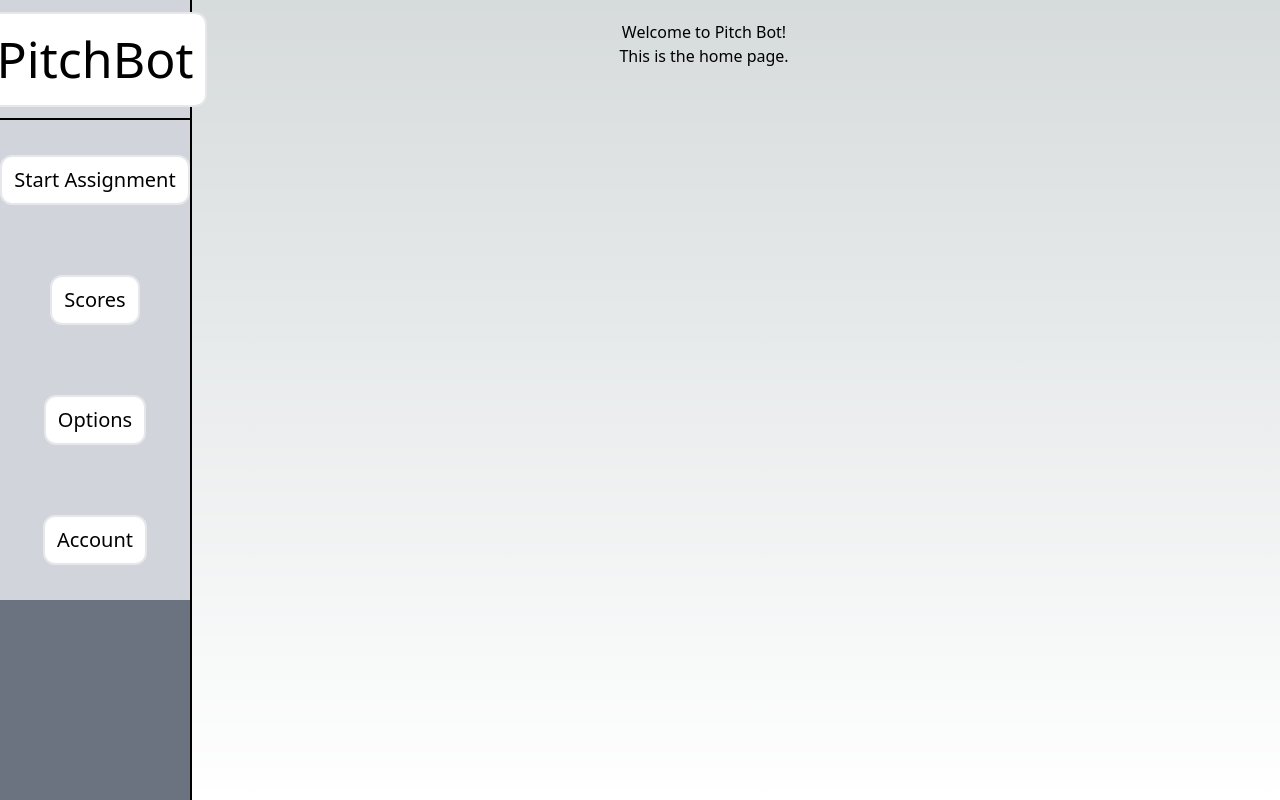
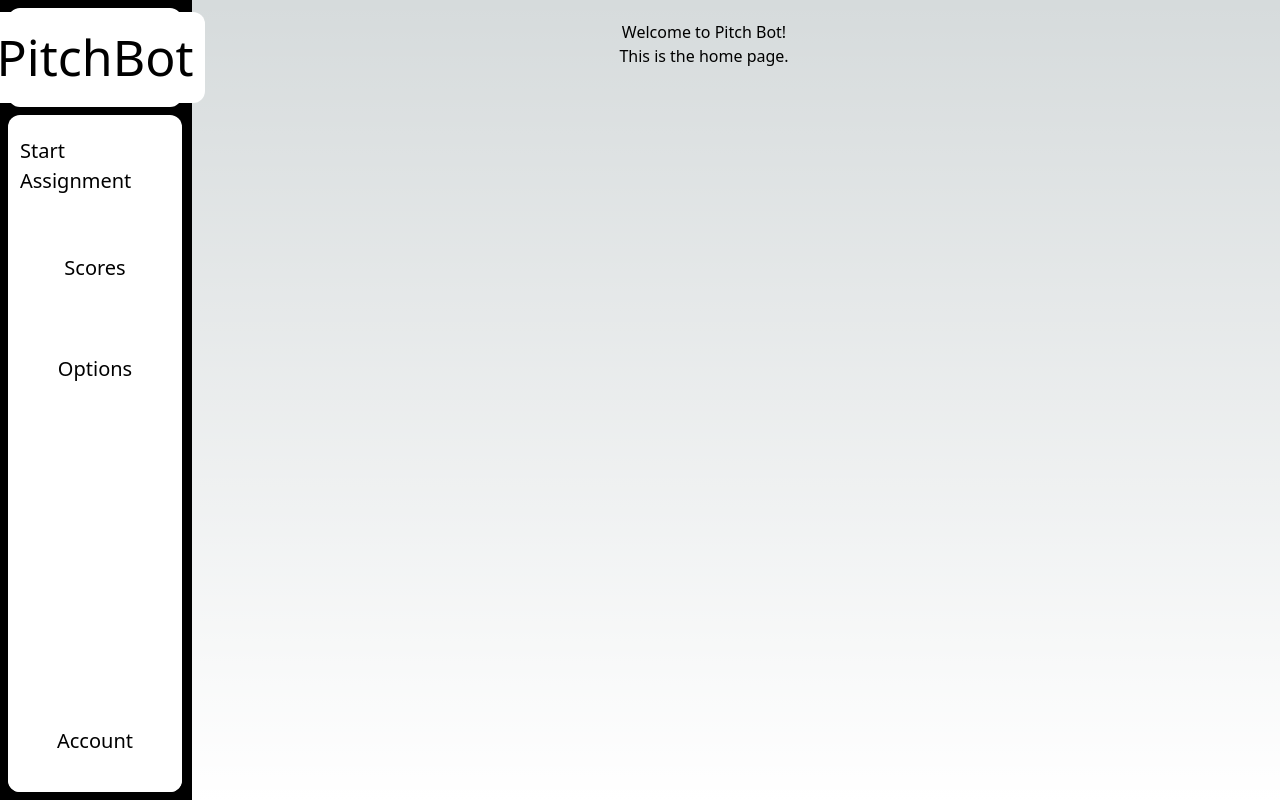
Before and after one commit to iharriso0626/PitchBotFE, a Next.js app: page / in a window 1280 px wide. Built offline with nearby package versions, Linux system fonts and the light colour scheme.

Commit message:
Added styling changes to ChatPage

```diff
--- a/src/app/components/sidebar.tsx
+++ b/src/app/components/sidebar.tsx
@@ -5,30 +5,32 @@ import { Button, Drawer, Menu } from 'react-daisyui';
 
 const Sidebar = () => {
   return (
-    <div className='w-[15%] h-screen bg-gray-500 border-r-2 border-black'>
-        {/* Name Box */}
-        <div className='flex h-[15%] w-fill border-b-2 border-black bg-gray-300 items-center justify-center text-[50px]'>
-          <h1 className='p-2 px-3 border-2 bg-white rounded-xl'>PitchBot</h1>
-        </div>
+    <div className='w-[15%]  h-full bg-black   p-2 flex flex-col border-r-2 border-black'>
+       {/* Name Box */}
+      <div className='flex h-[15%] w-fill rounded-xl border-black bg-white items-center justify-center text-[50px]'>
+          <h1 className='p-2 px-3  bg-white rounded-xl'>PitchBot</h1>
+      </div>
 
+      <div className='flex-col h-screen mt-2 bg-white rounded-xl flex w-full'>
         {/* Start Assignment Box */}
-        <div className='flex h-[15%] w-fill  border-black bg-gray-300 items-center justify-center text-[20px]'>
-          <h1 className='p-2 px-3 border-2 bg-white rounded-xl'>Start Assignment</h1>
+        <div className='flex h-[15%] w-fill  border-black  items-center justify-center text-[20px]'>
+          <h1 className='p-2 px-3  rounded-xl'>Start Assignment</h1>
         </div>
 
         {/* Scores Box */}
-        <div className='flex h-[15%] w-fill  border-black bg-gray-300 items-center justify-center text-[20px]'>
-          <h1 className='p-2 px-3 border-2 bg-white rounded-xl'>Scores</h1>
+        <div className='flex h-[15%] w-fill  border-black  items-center justify-center text-[20px]'>
+          <h1 className='p-2 px-3   rounded-xl'>Scores</h1>
         </div>
 
         {/* Options Box */}
-        <div className='flex h-[15%] w-fill border-black bg-gray-300 items-center justify-center text-[20px]'>
-          <h1 className='p-2 px-3 border-2 bg-white rounded-xl'>Options</h1>
+        <div className='flex h-[15%] w-fill mb-auto border-black bg-white items-center justify-center text-[20px]'>
+          <h1 className='p-2 px-3 bg-white rounded-xl'>Options</h1>
         </div>
 
         {/* Account Box */}
-        <div className='flex h-[15%] w-fill  border-black bg-gray-300 items-center justify-center text-[20px]'>
-          <h1 className='p-2 px-3 border-2 bg-white rounded-xl'>Account</h1>
+        <div className='flex h-[15%] w-fill rounded-b-xl border-black bg-white items-center justify-center text-[20px]'>
+          <h1 className='p-2 px-3  bg-white rounded-xl'>Account</h1>
+        </div>
         </div>
     </div>
   );
--- a/src/pages/ChatPage.tsx
+++ b/src/pages/ChatPage.tsx
@@ -13,18 +13,21 @@ const ChatPage: React.FC = () => {
   };
 
   return (
-    <div className='w-screen h-screen flex items-center  bg-gray-300'>
+    <div className='w-screen h-screen overflow-hidden flex items-center  bg-black '>
       <Sidebar />
-    <div className="p-5 flex h-[90%] w-[80%]  rounded-2xl  border-2 flex-col bg-white mx-auto font-sans ">
+
+    {/* Box Containing Main Body*/}
+    <div className="p-5 flex h-[90%] w-[80%]  rounded-2xl  border-[8px] border-[#cb88fc] flex-col bg-white mx-auto font-sans ">
       <h1 className="text-2xl justify-center flex font-bold mb-4">Pitch Your Ideas Here!</h1>
 
       {/* Box Containing Cameras*/}
       <div className='flex flex-row '>
         {/* User Camera box */}
-        <div className='w-[450px] h-[350px] border-2 rounded-2xl bg-black ml-5 text-white'><h1 className='flex items-center justify-center h-full w-full'>User Camera Here</h1></div>
+        <div className='w-[450px] h-[350px] border-[10px] border-[#6f04bd] rounded-2xl bg-black ml-5 text-white'>
+          <h1 className='flex items-center justify-center h-full w-full'>User Camera Here</h1></div>
 
         {/* AI Camera box */}
-        <div className='w-[450px] h-[350px] border-2 flex rounded-2xl bg-black ml-auto mr-5 text-white'><h1 className='flex items-center justify-center h-full w-full'>AI Camera Here</h1></div>
+        <div className='w-[450px] h-[350px] border-[10px] border-[#6f04bd] flex rounded-2xl bg-black ml-auto mr-5 text-white'><h1 className='flex items-center justify-center h-full w-full'>AI Camera Here</h1></div>
       </div>
 
       {/* Speech Box */}
```
